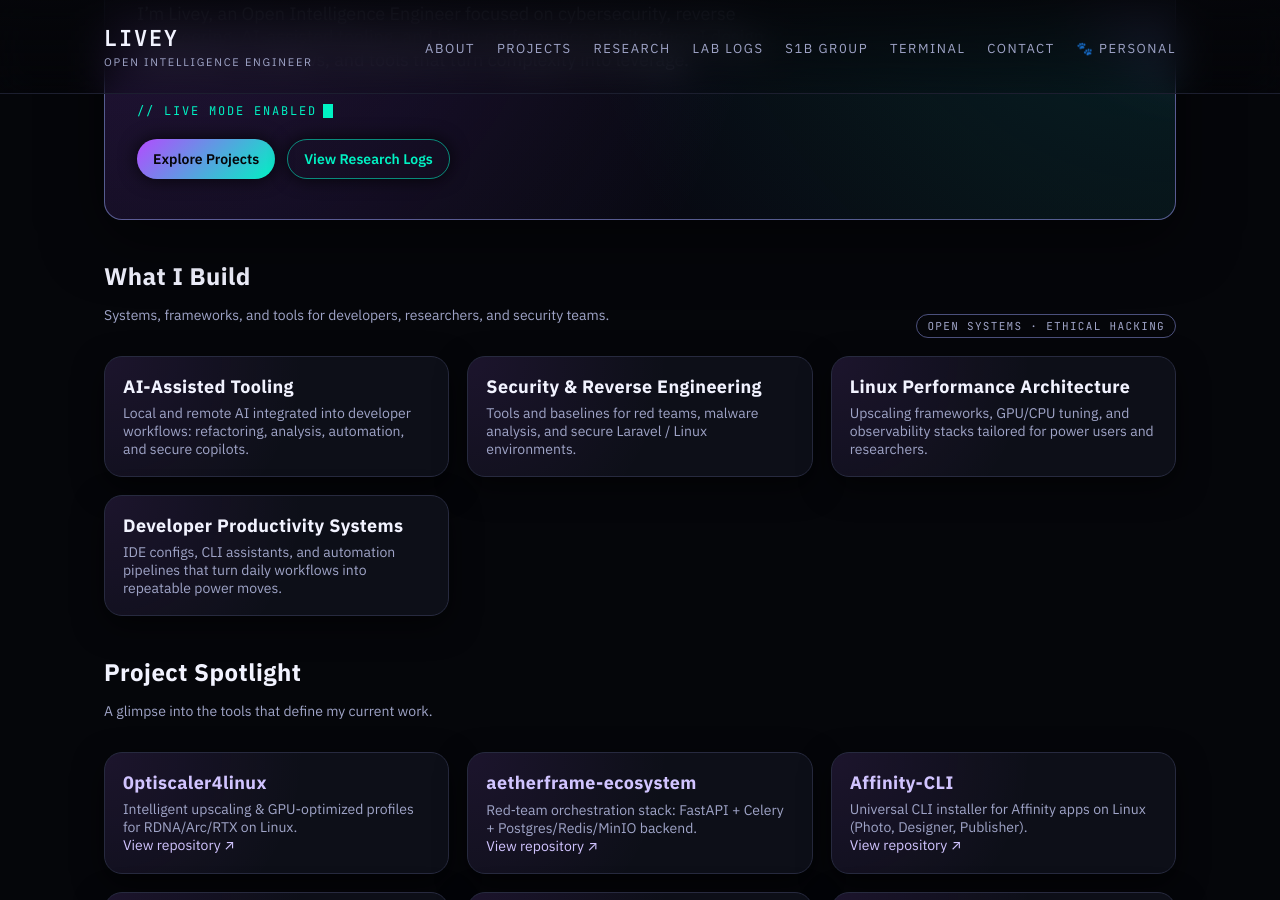
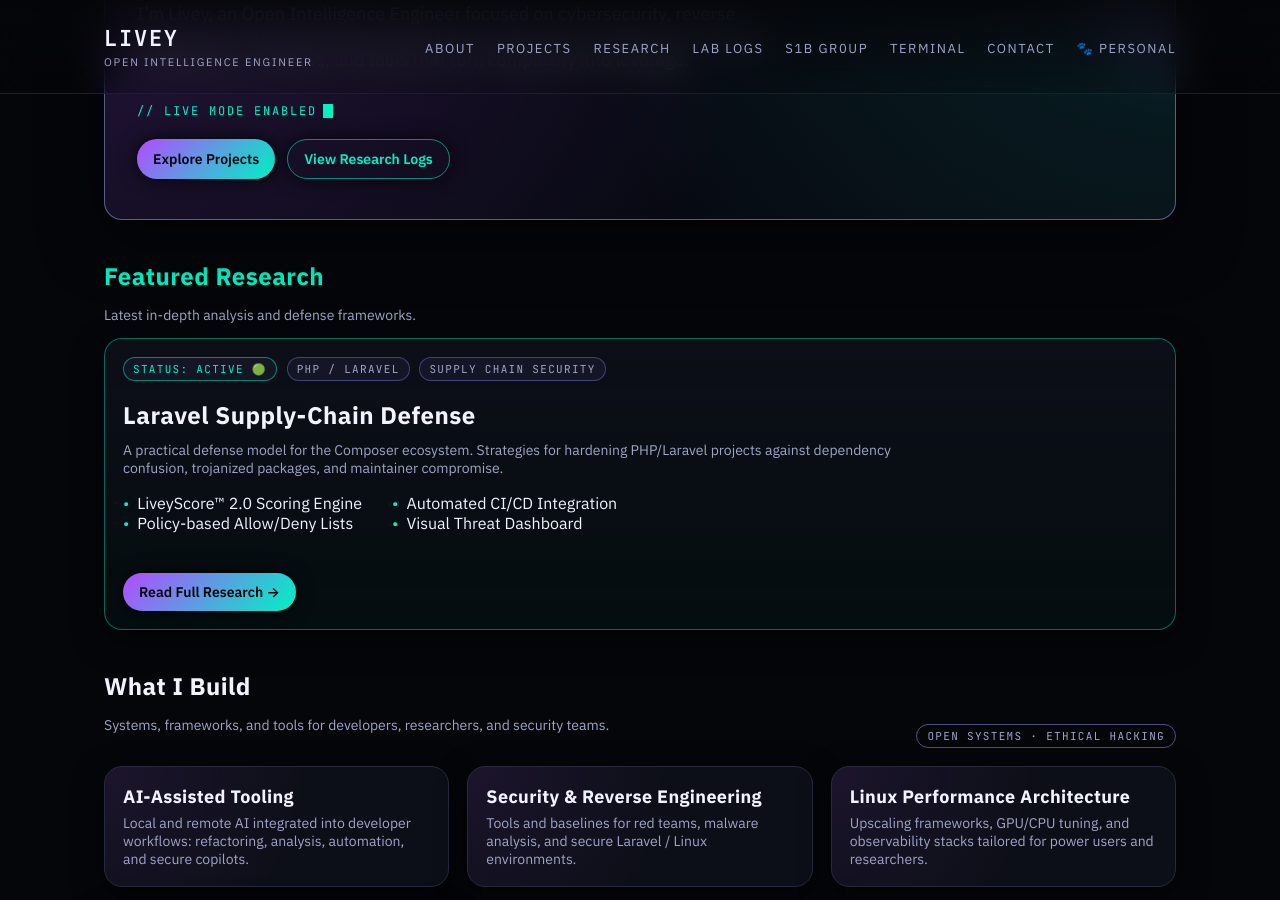
Before and after one commit to ind4skylivey/ind4skylivey.github.io, a Jekyll site: the page built from index.md, in a window 1280 px wide and 900 px high, scrolled down 282 px. Built offline with Jekyll 4.4.1, drawn with Linux system fonts in a browser that asks for light colours.

Commit message:
feat: highlight laravel supply chain research on home & refactor article UI

```diff
--- a/index.md
+++ b/index.md
@@ -18,6 +18,39 @@ permalink: /
   <div class="hero-actions">
     <a class="btn" href="/projects/">Explore Projects</a>
     <a class="btn btn-outline" href="/research/">View Research Logs</a>
+  </div>
+</section>
+
+<section class="section">
+  <div class="section-header">
+    <div>
+      <h2 style="color: var(--accent-2);">Featured Research</h2>
+      <p class="section-sub">Latest in-depth analysis and defense frameworks.</p>
+    </div>
+  </div>
+  <div class="card" style="border-color: rgba(0, 242, 195, 0.4); background: linear-gradient(180deg, rgba(13,15,24,1) 0%, rgba(0,242,195,0.03) 100%);">
+    <div class="tags" style="margin-bottom: 12px;">
+      <span class="pill" style="color: #00f2c3; border-color: rgba(0, 242, 195, 0.5);">STATUS: ACTIVE 🟢</span>
+      <span class="pill">PHP / Laravel</span>
+      <span class="pill">Supply Chain Security</span>
+    </div>
+    <h3 style="font-size: 24px; margin-bottom: 10px;">
+      <a href="/research/laravel-supply-chain-defense/" style="text-decoration: none; color: var(--text);">Laravel Supply-Chain Defense</a>
+    </h3>
+    <p style="max-width: 800px; margin-bottom: 16px;">
+      A practical defense model for the Composer ecosystem. Strategies for hardening PHP/Laravel projects against dependency confusion, trojanized packages, and maintainer compromise.
+    </p>
+    <div style="display: flex; flex-wrap: wrap; gap: 30px; margin-bottom: 24px;">
+      <ul class="list-dots" style="margin-top: 0;">
+        <li>LiveyScore™ 2.0 Scoring Engine</li>
+        <li>Policy-based Allow/Deny Lists</li>
+      </ul>
+      <ul class="list-dots" style="margin-top: 0;">
+        <li>Automated CI/CD Integration</li>
+        <li>Visual Threat Dashboard</li>
+      </ul>
+    </div>
+    <a class="btn" href="/research/laravel-supply-chain-defense/">Read Full Research &rarr;</a>
   </div>
 </section>
 
```
Also changed, not shown: _research/laravel-supply-chain-defense.md (+174 -79 lines).
